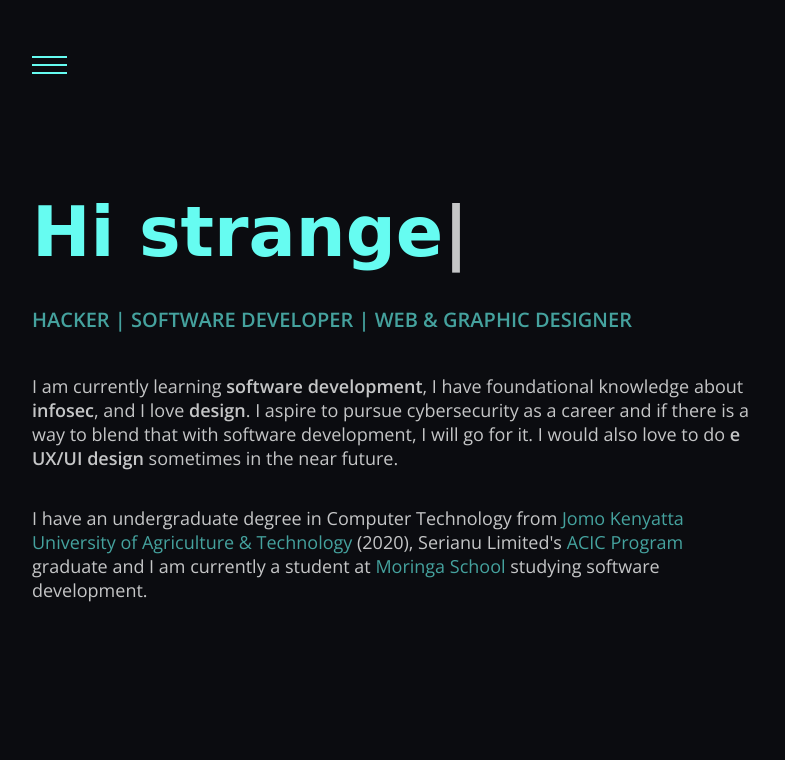
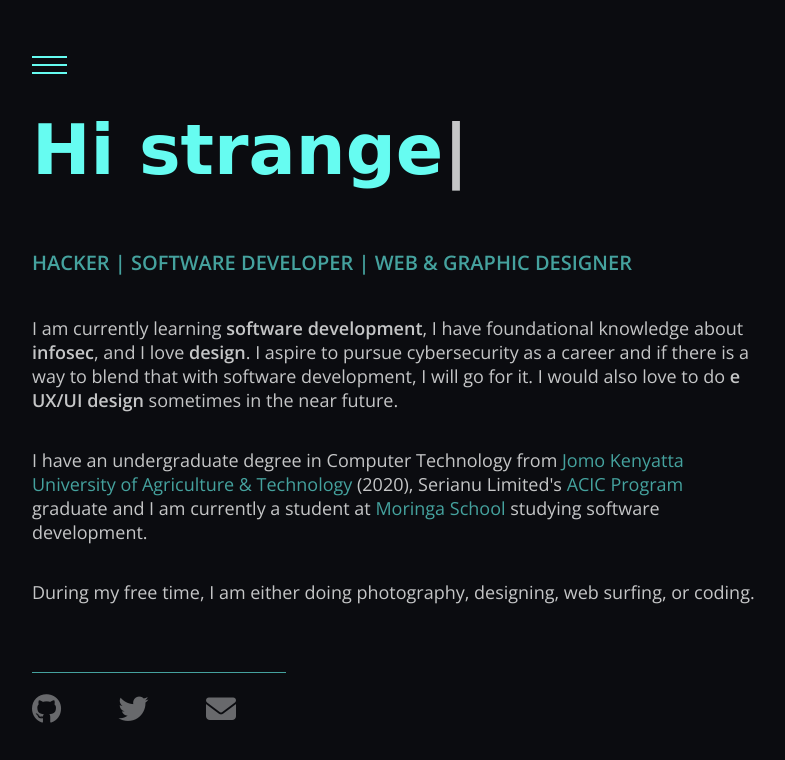
Before and after one commit to Jn-mic/bio, a plain HTML site: page index.html in a window 1280 px wide. Shown: the whole page, without its empty margins (32-817 px from the left). Drawn offline with nearby package versions, Linux system fonts and the light colour scheme; a web font is replaced by a local one.

Commit message:
Add social media icons.

```diff
--- a/index.html
+++ b/index.html
@@ -12,6 +12,7 @@
       href="https://fonts.googleapis.com/css2?family=Baloo+Tamma+2:wght@700&family=Open+Sans:wght@400;600&display=swap"
       rel="stylesheet"
     />
+    <script src="https://kit.fontawesome.com/f853836380.js" crossorigin="anonymous"></script>
   </head>
   <body>
     <div id="landing-page">
@@ -34,6 +35,12 @@
         near future.
       </p>
       <p class="bio">I have an undergraduate degree in Computer Technology from <a href="www.jkuat.ac.ke">Jomo Kenyatta University of Agriculture & Technology</a> (2020), Serianu Limited's <a href="https://www.serianu.com/acic.html">ACIC Program </a> graduate and I am currently a student at <a href="">Moringa School</a> studying software development.</p>
+      <p class="bio">During my free time, I am either doing photography, designing, web surfing, or coding.</p>
+      <div id="smicons">
+            <a target="blank" href="https://github.com/peterken674"><i class="fab fa-github"></i></a>
+            <a target="blank" href="https://twitter.com/_peterken"><i class="fab fa-twitter"></i></a>
+            <a target="blank" href="https://mailto:peterken.ngugi@gmail.com"><i class="fas fa-envelope"></i></a>
+      </div>
     </div>
     <script src="script.js"></script>
   </body>
--- a/style.css
+++ b/style.css
@@ -2,11 +2,12 @@ html {
       background-color: #0B0C10;
       height: 100%;
 }
-body{
+
+body {
       height: 100%;
 }
 
-#landing-page{
+#landing-page {
       display: flex;
       flex-direction: column;
       height: 100%;
@@ -24,22 +25,33 @@ body{
             cursive;
       display: flex;
       font-size: 70px;
-      line-height: 10px;
+      line-height: 60px;
       color: #66FCF1;
+      width: 90%;
+      flex-wrap: wrap;
 }
-.typeText::after{
+
+.typeText::after {
       content: "|";
       /* animation: blink 1s step-end infinite; */
       animation: none;
       color: #C5C6C7;
 }
-.showAnim.typeText::after{
+
+.showAnim.typeText::after {
       animation: blink 1s step-end infinite;
 }
 
-@keyframes blink{
-      0%, 100% {opacity: 1;}
-      50%{opacity: 0;}
+@keyframes blink {
+
+      0%,
+      100% {
+            opacity: 1;
+      }
+
+      50% {
+            opacity: 0;
+      }
 }
 
 #hi {
@@ -67,19 +79,23 @@ body{
       font-family: 'Open Sans',
             sans-serif;
 }
-.bio a{
+
+.bio a {
       color: #45A29E;
       text-decoration: none;
 }
+
 .bio a:visited {
       color: #45A29E;
       text-decoration: none;
 }
-.bio a:hover{
+
+.bio a:hover {
       color: #C5C6C7;
       text-decoration: none;
 }
-#nav-icon{
+
+#nav-icon {
       display: flex;
       flex-direction: column;
       justify-content: space-evenly;
@@ -89,9 +105,35 @@ body{
       top: 50px;
       transition: 0.5s;
 }
-#nav-icon:hover{
+
+#nav-icon:hover {
       opacity: 0.5;
 }
-#nav-icon>div{
+
+#nav-icon>div {
       border-bottom: 2px solid #66FCF1;
 }
+
+#smicons {
+      color: #C5C6C7;
+      font-size: 30px;
+      margin-top: 50px;
+      border-top: 1px solid #45A29E;
+      width: fit-content;
+      padding-top: 20px;
+}
+
+#smicons i {
+      margin-right: 50px;
+}
+
+#smicons a {
+      color: #C5C6C7;
+      opacity: 0.5;
+      transition: 0.5s;
+}
+
+#smicons a :hover {
+      color: #45A29E;
+      opacity: 0.9;
+}
```
